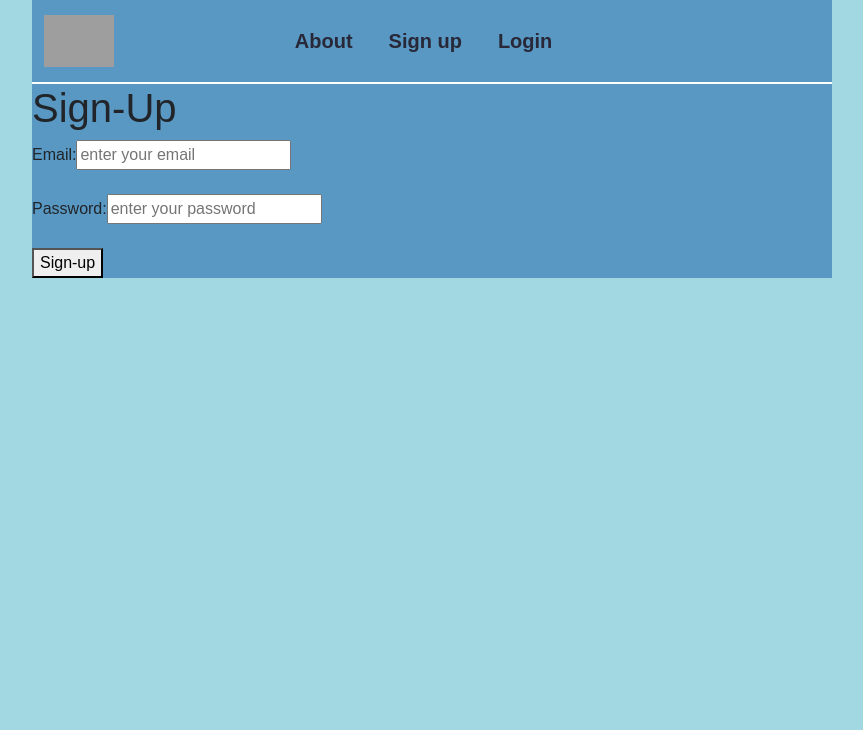
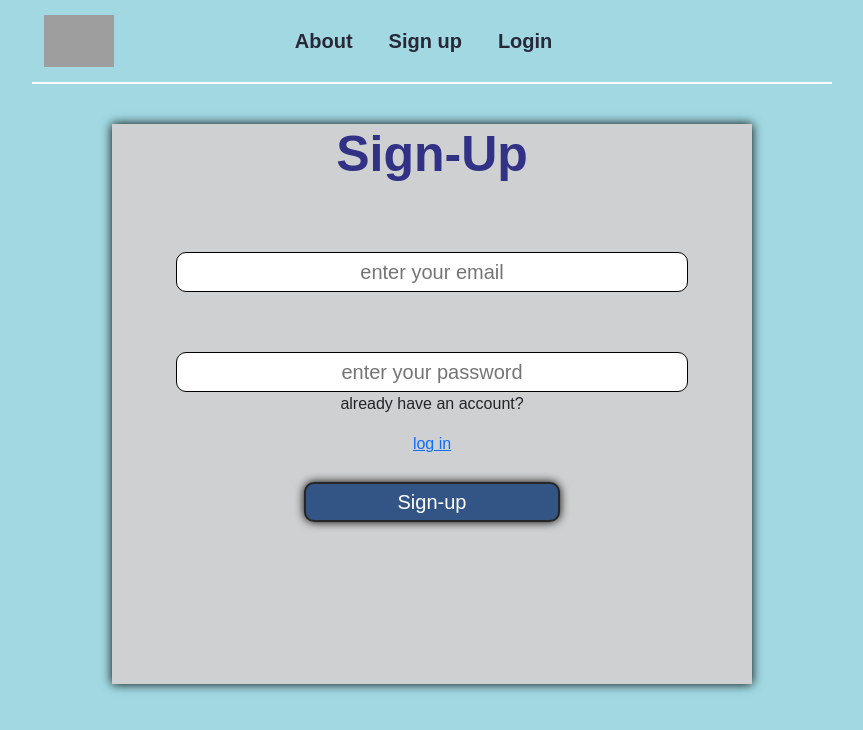
Before and after one commit to jaalday/Pet-MD-2.0, a React (Vite) app in the folder pet-md/: page /signup in a window 1280 px wide. Shown: the top 730 px of the page, without its empty margins (160-1023 px from the left). Built offline with nearby package versions, Linux system fonts and the light colour scheme; no server answers; grey boxes are pictures that could not be loaded; a web font is replaced by a local one.

Commit message:
still struggling

```diff
--- a/pet-md/src/App.css
+++ b/pet-md/src/App.css
@@ -1,5 +1,5 @@
 #root{
-  background-color: #5898c3;
+  /* background-color: #5898c3; */
   z-index: -7;
   position: absolute;
   width: 100%;
@@ -45,6 +45,8 @@
 float: left;
 width: 40%;
 }
+
+
 .title{
   width: 100%;
 
@@ -66,7 +68,46 @@ z-index: 4;
   font-size: 80px;
   font-weight: bold;
 }
+.login-container{
+  width: 80%;
+  height: 70vh;
 
+text-align: center;
+  margin-top: 10%;
+  background-color: #cfd0d1;
+  margin: auto;
+  margin-top: 40px;
+  box-shadow: 0px 0px 10px 0px black;
+}
+.login-text{
+  font-size: 50px;
+  font-weight: bold;
+  margin-top: 20px;
+  color: rgb(49, 49, 133);
+}
+.input{
+  width: 80%;
+  height: 40px;
+  margin-top: 60px;
+  font-size: 20px;
+  padding: 10px;
+  border-radius: 10px;
+  border: 1px solid black;
+text-align: center;
+}
+.login-button{
+  width: 40%;
+  height: 40px;
+
+  font-size: 20px;
+margin-top: 10px;
+  border-radius: 10px;
+  border: 2px solid rgb(39, 38, 38);
+  background-color: #325586;
+  color: white;
+  text-align: center;
+  box-shadow: 0px 0px 10px 0px black;
+}
 
 @media (min-width: 800px) {
   .logo{
--- a/pet-md/src/App.jsx
+++ b/pet-md/src/App.jsx
@@ -7,7 +7,7 @@ function App() {
 
 
   return (
-    <AuthProvider>
+  <AuthProvider>
    <Routes/>
    </AuthProvider>
   )
--- a/pet-md/src/AuthContext.jsx
+++ b/pet-md/src/AuthContext.jsx
@@ -1,51 +1,193 @@
+
+// import { useContext, useState, useEffect, createContext } from 'react';
+// import { supabase } from './config/supabaClients';
 
 
 
 
-import { useEffect, useState, createContext, useContext } from 'react';
-import { supabase } from './config/supabaClients';
+// // create a context for authentication
+// const AuthContext = createContext(
+//     {
+//         user: null,
+//         session: null,
+//         signOut: () => null,
+
+
+//     }
+// )
+
+// export const AuthProvider = ({ children }) => {
+//     const [user, setUser] = useState()
+//     const [session, setSession] = useState();
+//     const [loading, setLoading] = useState(true);
+
+//     useEffect(() => {
+//         const setData = async () => {
+//             const { data: { session }, error } = await supabase.auth.getSession();
+//             if (error) throw error;
+//             setSession(session)
+//             setUser(session?.user)
+//             setLoading(false);
+//         };
+
+//         const { data: listener } = supabase.auth.onAuthStateChange((_event, session) => {
+//             setSession(session);
+//             setUser(session?.user)
+//             setLoading(false)
+//         });
+
+//         setData();
+
+//         return () => {
+//             listener?.subscription.unsubscribe();
+//         };
+//     }, []);
+
+//     const value = {
+//         session,
+//         user,
+//         signOut: () => supabase.auth.signOut(),
+//     };
+
+//     // use a provider to pass down the value
+//     return (
+//         <AuthContext.Provider value={value}>
+//             {!loading && children}
+//         </AuthContext.Provider>
+//     );
+// };
+
+// // export the useAuth hook
+// export const useAuth = () => {
+//     return useContext(AuthContext);
+// };
+
+
+
+
+
+
+
+
+
+
+
+
+
+
+
+
+
+
+
+
+
+import { createContext, useContext, useState, useEffect } from "react";
+import { supabase } from "./config/supabaClients";
 
 const AuthContext = createContext();
+export const useAuth = () => useContext(AuthContext);
 
 export const AuthProvider = ({ children }) => {
   const [user, setUser] = useState(null);
-    const [loading, setLoading] = useState(true);
 
   useEffect(() => {
+    // Define an async function to fetch the current session
     const fetchSession = async () => {
-            const { data, error } = await supabase.auth.getSession();
-
+      const { data: session, error } = await supabase.auth.getSession();
       if (error) {
-                console.log("Error fetching session:", error);
-            } else if (data.session) {
-                console.log("Session data:", data.session);
-                setUser(data.session.user);
+        console.error("Error getting current session:", error.message);
+      } else {
+        setUser(session?.user ?? null);
       }
-
-            setLoading(false);
     };
 
+    // Call the async function
     fetchSession();
 
-
+    // Set up the authentication state change listener
     const { data: authListener } = supabase.auth.onAuthStateChange(
       (event, session) => {
         setUser(session?.user ?? null);
       }
     );
-
-        return () => {
-            authListener.subscription.unsubscribe();
-        };
   }, []);
 
-    return (
-        <AuthContext.Provider value={{ user, loading }}>
-            {children}
-        </AuthContext.Provider>
-    );
+  const value = {
+    user,
+    isAuth: !!user,
+    login: async (email, password) => {
+      const { error } = await supabase.auth.signIn({ email, password });
+      if (error) throw error;
+    },
+    logout: async () => {
+      const { error } = await supabase.auth.signOut();
+      if (error) throw error;
+    },
   };
 
-export const useAuth = () => {
-    return useContext(AuthContext);
+  return <AuthContext.Provider value={value}>{children}</AuthContext.Provider>;
 };
+
+
+
+
+
+
+
+
+
+
+// // AuthContext.js
+// import { createContext, useContext, useState, useEffect } from 'react';
+// import { supabase } from './config/supabaClients';
+
+
+// const AuthContext = createContext();
+
+// export const useAuth = () => {
+//   return useContext(AuthContext);
+// };
+
+// export const AuthProvider = ({ children }) => {
+//   const [user, setUser] = useState(null);
+//   const [loading, setLoading] = useState(true);
+
+//   useEffect(() => {
+//     // Check the initial authentication state
+//     const checkUser = async () => {
+//       const { data: { session }, error } = await supabase.auth.getSession();
+//       if (error) {
+//         console.error('Error checking session:', error.message);
+//       } else {
+//         setUser(session?.user ?? null);
+//       }
+//       setLoading(false);
+//     };
+
+//     checkUser();
+
+//     // Listen for authentication state changes
+//     const { data: authListener } = supabase.auth.onAuthStateChange((event, session) => {
+//       setUser(session?.user ?? null);
+//     });
+
+//     return () => {
+//       authListener.unsubscribe();
+//     };
+//   }, []);
+
+//   const value = {
+//     user,
+//     setUser,
+//     loading,
+//   };
+
+//   return (
+//     <AuthContext.Provider value={value}>
+//       {!loading && children}
+//     </AuthContext.Provider>
+//   );
+// };
+
+// AuthContext.js
--- a/pet-md/src/components/Logout.jsx
+++ b/pet-md/src/components/Logout.jsx
@@ -1,38 +1,103 @@
-import { useEffect } from "react";
-import { useLoaderData, useNavigate } from "react-router-dom";
-import { useAuth } from "../AuthContext";
-import { supabase } from "../config/supabaClients";
+// import { useEffect } from "react";
+// import { json, useLoaderData, useNavigate } from "react-router-dom";
+// import { useAuth } from "../AuthContext";
+// import { supabase } from "../config/supabaClients";
+
+
+// export async function loader() {
+//     try {
+//         const jwt = localStorage.getItem("access-token");
+//       const { error } = await supabase.auth.signOut(jwt);
+//       if (error) {
+//         throw error;
+//       }
+//       return { success: true };
+//     } catch (error) {
+//       console.error("Error logging out:", error.message);
+//       return json (error);
+//     }
+// }
 
 
 
 
-
-
-const Logout = () => {
+// const Logout = () => {
 
 
 
 
+// const response = useLoaderData();
+// const navigate = useNavigate();
+// const { setIsAuth } = useAuth();
+
+// let logged_in = true;
+
+// if (response) {
+//   localStorage.removeItem("access-token");
+//   logged_in = false;
+// } else {
+//     alert('problem logging out');
+// }
+
+// useEffect(() => {
+//   const checkAuth = () => {
+//     if (!logged_in) {
+//       user(logged_in);
+//       return navigate(`/`);
+//     }
+//   };
+//   checkAuth();
+// }, [logged_in, setIsAuth, navigate, response]);
+
+//   useEffect(() => {
+//     const logout = async () => {
+//       const { error } = await supabase.auth.signOut();
+//       if (!error) {
+//         console.log("Logged out");
+//         navigate("/");
+//       } else {
+//         console.log("Error logging out:", error);
+//       }
+//     };
+//     logout();
+//   }, [navigate]);
+
+//   return null;
+
+
+import { useNavigate } from 'react-router-dom';
+import { supabase } from '../config/supabaClients';
+import { useAuth } from '../AuthContext';
+
+const Logout = () => {
+  const navigate = useNavigate();
+  const { user, setUser } = useAuth();
+
+  const handleLogout = async () => {
+    const { error } = await supabase.auth.signOut();
+    if (error) {
+      console.error('Error logging out:', error.message);
+    } else {
+      localStorage.removeItem('access-token');
+      sessionStorage.removeItem('user');
+
+
+      navigate('/');
+    }
 
 
 
 
-const navigate = useNavigate();
+  };
 
-  useEffect(() => {
-    const logout = async () => {
-      const { error } = await supabase.auth.signOut();
-      if (!error) {
-        console.log("Logged out");
-        navigate("/");
-      } else {
-        console.log("Error logging out:", error);
-      }
-    };
-    logout();
-  }, [navigate]);
-
-  return null;
+  return (
+    <>
+    <h1>Are you sure you want to log out?</h1>
+    <button onClick={handleLogout}>
+      Logout
+    </button>
+    </>
+  );
 };
 
-  export default Logout;
+export default Logout;
--- a/pet-md/src/pages/Home.jsx
+++ b/pet-md/src/pages/Home.jsx
@@ -6,7 +6,7 @@ import { supabase } from "../config/supabaClients";
 
 
 const Home = () => {
-    console.log("data:", supabase);
+
 
 
 
--- a/pet-md/src/pages/Login.jsx
+++ b/pet-md/src/pages/Login.jsx
@@ -1,97 +1,16 @@
-
-// /* eslint-disable react-refresh/only-export-components */
-// import { Form, useNavigate, useActionData } from 'react-router-dom';
-// import { useAuth } from '../AuthContext';
-// import { supabase } from '../config/supabaClients';
-
-
-
-// import {  useEffect } from 'react';
-
-
-
-// export async function action({ request }) {
-//   const formData = await request.formData();
-//   const email = formData.get("email");
-//   const password = formData.get("password");
-
-//   const { data, error } = await supabase.auth.signInWithPassword({
-//     email: email,
-//     password: password,
-
-// });
-// if( data && !error){
-//   return {success: true, user: data.user};
-
-// } else{
-//   return false;
-// }
-// }
-
-// const Login = () => {
-//   const navigate = useNavigate();
-//     const response = useActionData();
-
-//     const { setIsAuth} = useAuth();
-
-//     useEffect(() => {
-//         const checkAuth = () => {
-//             if (response && response.success) {
-//               console.log(response);
-//                 setIsAuth(response.success);
-//                 return navigate(`/profile`);
-//             }
-//         };
-//         checkAuth();
-//     }, [response, setIsAuth, navigate]);
-//     if(response){
-//       navigate('/profile');
-//     }
-
-//   return (
-//     <>
-//     <div className='login_img_box'>
-
-//     <div className="login-card">
-//       <h1>Log In</h1>
-//       <Form id="login" method="POST">
-//         <label>
-//           <input type="text" name="email" placeholder="Enter Email" />
-//           <br />
-//           <br />
-//           <input type="password" name="password" placeholder="Enter Password" />
-//           <br />
-//           <br />
-//           <button type="submit" className="login-button">
-//             Log In
-//           </button>
-//         </label>
-//       </Form>
-//     </div>
-//     </div>
-//     <div className="login_box2">
-//     </div>
-//     </>
-//   );
-// };
-
-
-// export default Login;
-
-
-
-
 
 
 import { useContext, useState } from 'react';
 import { supabase } from '../config/supabaClients';
-import { useNavigate} from 'react-router-dom';
+import { useNavigate, Link} from 'react-router-dom';
 
 const Login  = () => {
+
   const [email, setEmail] = useState('');
   const [password, setPassword] = useState('');
   const [error, setError] = useState(null);
-  const navigate = useNavigate();
+
+    const navigate = useNavigate();
 
   const handleLogin = async (e) => {
     e.preventDefault();
@@ -116,12 +35,14 @@ const Login  = () => {
     }
   };
   return (
-    <div>
-      <h2>Login</h2>
+    <div className='login-container'>
+      <h2 className='login-text'>Login</h2>
       <form onSubmit={handleLogin}>
         <div>
-          <label>Email:</label>
+
           <input
+          className='input'
+          placeholder='example@gmail.com'
             type="email"
             value={email}
             onChange={(e) => setEmail(e.target.value)}
@@ -129,15 +50,18 @@ const Login  = () => {
           />
         </div>
         <div>
-          <label>Password:</label>
+
           <input
+          placeholder='password'
+          className='input'
             type="password"
             value={password}
             onChange={(e) => setPassword(e.target.value)}
             required
           />
+          <p> Need to create an account?</p> <Link to ="/login"><p>sign up</p></Link>
         </div>
-        <button type="submit">Login</button>
+        <button className='login-button' type="submit">Login</button>
       </form>
       {error && <p style={{ color: 'red' }}>{error}</p>}
     </div>
@@ -146,3 +70,209 @@ const Login  = () => {
 }
 
 export default Login;
+
+
+
+// import { useEffect, useState } from 'react';
+// import { supabase } from '../config/supabaClients';
+// import { Form, json, useActionData,} from 'react-router-dom';
+// import { useAuth } from '../AuthContext';
+// import { useNavigate } from 'react-router-dom';
+
+// export async function action({request}) {
+//   const formData = await request.formData();
+//   const email = formData.get('email');
+//   const password = formData.get('password');
+
+
+//   try{
+//     const { data, error } = await supabase.auth.signInWithPassword({
+//       email: email,
+//       password: password,
+//     });
+//     if (error) {
+//      throw error;
+//     }
+
+// if(data.user.id){
+//   const {user, session} =data;
+//   localStorage.clear();
+//   localStorage.setItem('user_id', user.id);
+//   localStorage.setItem("access_token", session.access_token);
+//   localStorage.setItem("refresh_token", session.refresh_token);
+//   localStorage.setItem("expires_at", session.expires_at);
+//   return data;
+// } else{
+//   throw new Error("User not created");
+// }
+// }catch (errors) {
+//   return {errors};
+// }
+// }
+
+// const Login = () => {
+//   const actionData = useActionData();
+//   const navigate = useNavigate();
+//   const {isAuth, setUser} = useAuth();
+
+//   useEffect(() => {
+//     const checkAuth =  () => {
+//       if (isAuth) {
+//         setUser(true);
+
+//         if (actionData?.data) {
+//           navigate('/profile');
+//         }
+//         else if (actionData?.errors) {
+//           return navigate('/login');
+//       }
+
+//       }
+//       else {
+//         navigate('/login');
+//     }
+//   };
+//     checkAuth();
+//   }, [ actionData, isAuth, setUser, navigate]);
+
+
+//   return (
+//     <>
+//     {actionData?.errors && actionData.errors.status === 400 && (
+//       <div>Invalid</div>)}
+//     <Form method="POST" >
+//       <div>
+//         <label>
+//           Email
+//           <input type="email" name="email" required />
+//         </label>
+//       </div>
+//       <div>
+//         <label>
+//           Password
+//           <input type="password" name="password" required />
+//         </label>
+//       </div>
+//       <button type="submit">Sign in</button>
+//       </Form>
+//     </>
+//     )
+
+//   };
+
+//   export default Login;
+
+
+
+
+
+
+
+
+
+
+
+
+
+
+
+
+
+
+
+
+
+
+// import { useState, Form} from 'react';
+// import { supabase } from '../config/supabaClients';
+// import { useNavigate } from 'react-router-dom';
+// import { useAuth } from '../AuthContext';
+
+// const Login = () => {
+//   const [email, setEmail] = useState('');
+//   const [password, setPassword] = useState('');
+//   const [error, setError] = useState(null);
+//   const navigate = useNavigate();
+//   const { user } = useAuth();
+
+//   const handleLogin = async (e) => {
+//     e.preventDefault();
+//     setError(null);
+
+//     const { data, error } = await supabase.auth.signInWithPassword({
+//       email,
+//       password,
+//     });
+
+//     if (error) {
+//       console.error('Error logging in:', error.message);
+//       setError(error.message);
+//     } else {
+//       localStorage.setItem('access-token', data.access_token);
+//       sessionStorage.setItem('user', JSON.stringify(data.user));
+//       user(data.user);
+//       navigate('/profile');
+//     }
+//   };
+
+//   return (
+//     <div className='login-container'>
+//       <h2 className='login-text'>Login</h2>
+//       <Form onSubmit={handleLogin} method:POST>
+//         <div>
+//           <input
+//             type="email"
+//             value={email}
+//             onChange={(e) => setEmail(e.target.value)}
+//             required
+//           />
+//         </div>
+//         <div>
+//           <input
+//             type="password"
+//             value={password}
+//             onChange={(e) => setPassword(e.target.value)}
+//             required
+//           />
+//         </div>
+//         <button className='login-button' type="submit">Login</button>
+//       </Form>
+//       {error && <p style={{ color: 'red' }}>{error}</p>}
+//     </div>
+//   );
+
+// }
+
+
+// export default Login;
+
+
+
+
+
+
+
+// import { useEffect } from "react";
+// import { supabase } from "../config/supabaClients";
+
+// const Login =  async () => {
+//   const { data, error } = await supabase.auth.signInWithPassword({
+//     email: 'email',
+//     password: 'password',
+//   });
+//   if (error) {
+//     console.error('Error logging in:', error.message);
+//   } else {
+//     console.log(data);
+
+//   }
+
+//   useEffect(() => {
+//     const session = supabase.auth.session();
+//     console.log(session);
+// }, []);
+
+// }
+
+// export
+// default Login;
--- a/pet-md/src/pages/Signup.jsx
+++ b/pet-md/src/pages/Signup.jsx
@@ -45,32 +45,31 @@ const SignUp = () => {
     <>
       <div className="sign_in_banner">
 
-        <div className="sign-in-card">
-          <h1>Sign-Up</h1>
+        <div className="login-container">
+          <h1 className="login-text">Sign-Up</h1>
           <form id="signUp" onSubmit={handleSubmit}>
-            <label>
-              Email:
+
               <input
+              className="input"
                 type="email"
                 name="email"
                 placeholder="enter your email"
                 onChange={handleChange}
               />
-            </label>
-            <br />
-            <br />
-            <label>
-              Password:
+
+
+
               <input
+              className="input"
                 type="password"
                 name="password"
                 placeholder="enter your password"
                 onChange={handleChange}
               />
-            </label>
+              <p> already have an account?</p> <Link to ="/login"><p>log in</p></Link>
 
-            <br />
-            <br />
+
+
 
             <button className="login-button" type="submit">
               Sign-up
```
Also changed, not shown: pet-md/src/components/ProtectedRoutes.jsx (+6 -9 lines), pet-md/src/pages/PetProfile.jsx (added, +14 -0 lines), pet-md/src/pages/Profile.jsx (+8 -3 lines), pet-md/src/pages/Routes.jsx (+19 -7 lines). Lines whose indentation alone changed are shown as unchanged.
